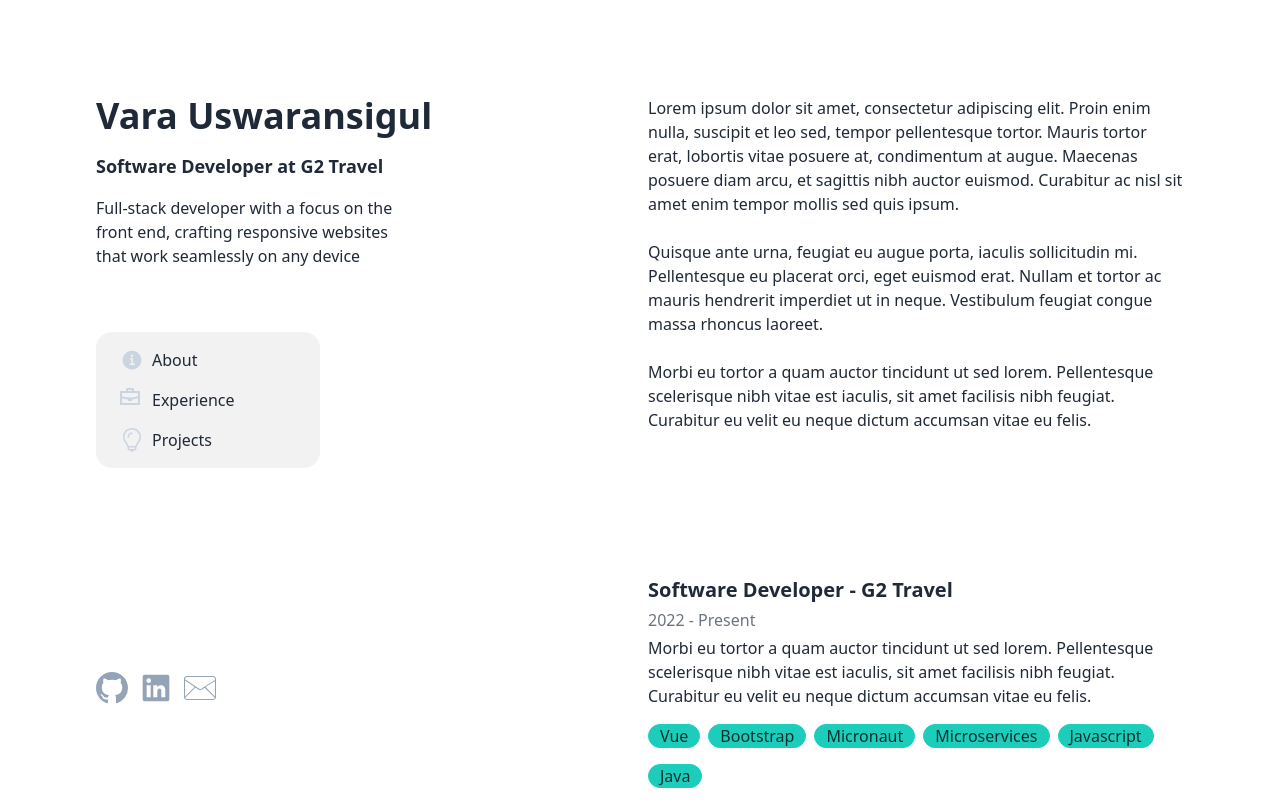
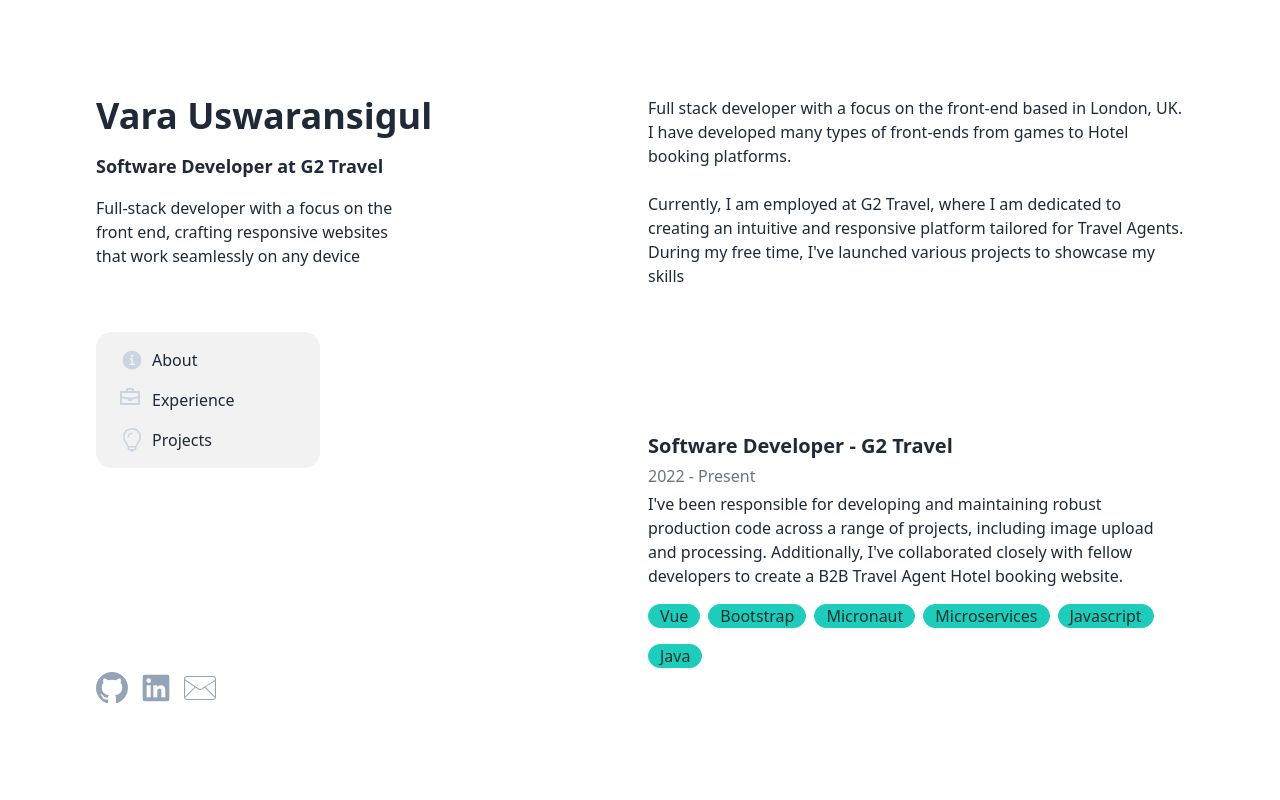
Before and after one commit to Xsicor/Portfolio, a Vue app: page / in a window 1280 px wide. Shown: the top 800 px of the page. Built offline with nearby package versions, Linux system fonts and the light colour scheme.

Commit message:
Descriptions

```diff
--- a/src/components/About.vue
+++ b/src/components/About.vue
@@ -2,24 +2,15 @@
   <div id="about" class="mb-16 scroll-mt-16 md:mb-24 lg:mb-36 lg:scroll-mt-24">
     <div>
       <p>
-        Lorem ipsum dolor sit amet, consectetur adipiscing elit. Proin enim
-        nulla, suscipit et leo sed, tempor pellentesque tortor. Mauris tortor
-        erat, lobortis vitae posuere at, condimentum at augue. Maecenas posuere
-        diam arcu, et sagittis nibh auctor euismod. Curabitur ac nisl sit amet
-        enim tempor mollis sed quis ipsum.
+        Full stack developer with a focus on the front-end based in London, UK.
+        I have developed many types of front-ends from games to Hotel booking
+        platforms.
       </p>
       <br />
       <p>
-        Quisque ante urna, feugiat eu augue porta, iaculis sollicitudin mi.
-        Pellentesque eu placerat orci, eget euismod erat. Nullam et tortor ac
-        mauris hendrerit imperdiet ut in neque. Vestibulum feugiat congue massa
-        rhoncus laoreet.
-      </p>
-      <br />
-      <p>
-        Morbi eu tortor a quam auctor tincidunt ut sed lorem. Pellentesque
-        scelerisque nibh vitae est iaculis, sit amet facilisis nibh feugiat.
-        Curabitur eu velit eu neque dictum accumsan vitae eu felis.
+        Currently, I am employed at G2 Travel, where I am dedicated to creating
+        an intuitive and responsive platform tailored for Travel Agents. During
+        my free time, I've launched various projects to showcase my skills
       </p>
     </div>
   </div>
--- a/src/components/Experience.vue
+++ b/src/components/Experience.vue
@@ -17,9 +17,10 @@
         </a>
         <p class="leading-none text-gray-500">2022 - Present</p>
         <p>
-          Morbi eu tortor a quam auctor tincidunt ut sed lorem. Pellentesque
-          scelerisque nibh vitae est iaculis, sit amet facilisis nibh feugiat.
-          Curabitur eu velit eu neque dictum accumsan vitae eu felis.
+          I've been responsible for developing and maintaining robust production
+          code across a range of projects, including image upload and
+          processing. Additionally, I've collaborated closely with fellow
+          developers to create a B2B Travel Agent Hotel booking website.
         </p>
         <ul class="flex flex-wrap">
           <li><div class="badge badge-accent badge-lg my-2 mr-2">Vue</div></li>
```
